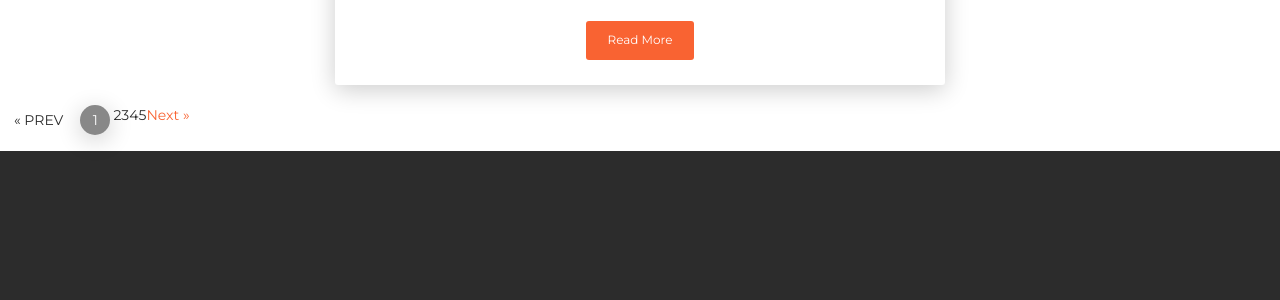
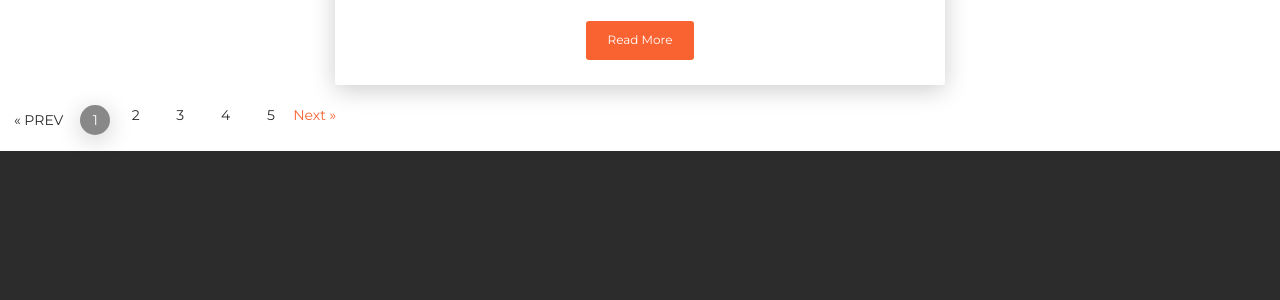
Before and after one commit to tip4programs/imbue, a Jekyll site: the page built from index.html, in a window 1280 px wide and 900 px high, scrolled down 1250 px. Shown: the part 319-619 px from the top of the window. Built offline with Jekyll 4.4.1, drawn with Linux system fonts in a browser that asks for light colours; nearby versions of some CDN libraries; the list of posts is cut into pages by our own code.

Commit message:
Update index.html

```diff
--- a/index.html
+++ b/index.html
@@ -55,7 +55,7 @@ layout: main
       </li>
     {% else %}
         <li class="page-item>
-      <a class="page-link" href="{{ site.paginate_path | prepend: site.baseurl | replace: '//', '/' | replace: ':num', page }}">{{ page }}</a>
+      <a class="page-link" href="{{ site.paginate_path | prepend: site.baseurl | replace: '//', '/' | replace: ':num', page }}">&nbsp; &nbsp; &nbsp;{{ page }}&nbsp; &nbsp; &nbsp;</a>
      </li>
    {% endif %}
   {% endfor %}
```
